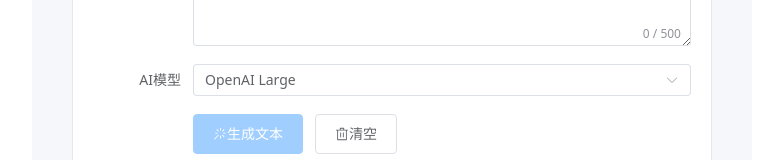
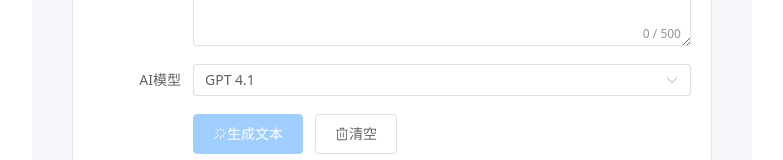
Before and after one commit to zym9863/news-classification-system, a Vue app in the folder frontend/: page /ai-tools in a window 1280 px wide. Shown: the part 423-583 px from the top of the page, without its empty margins (248-1031 px from the left). Built offline with nearby package versions, Linux system fonts and the light colour scheme.

Commit message:
feat: Update AI model selection in AITools.vue to use GPT 4.1

```diff
--- a/frontend/src/views/AITools.vue
+++ b/frontend/src/views/AITools.vue
@@ -54,9 +54,7 @@
           </el-form-item>
           <el-form-item label="AI模型">
             <el-select v-model="generateForm.model" placeholder="选择AI模型">
-              <el-option label="OpenAI Large" value="openai-large" />
-              <el-option label="OpenAI Medium" value="openai-medium" />
-              <el-option label="Claude" value="claude" />
+              <el-option label="GPT 4.1" value="openai-large" />
             </el-select>
           </el-form-item>
           <el-form-item>
```
